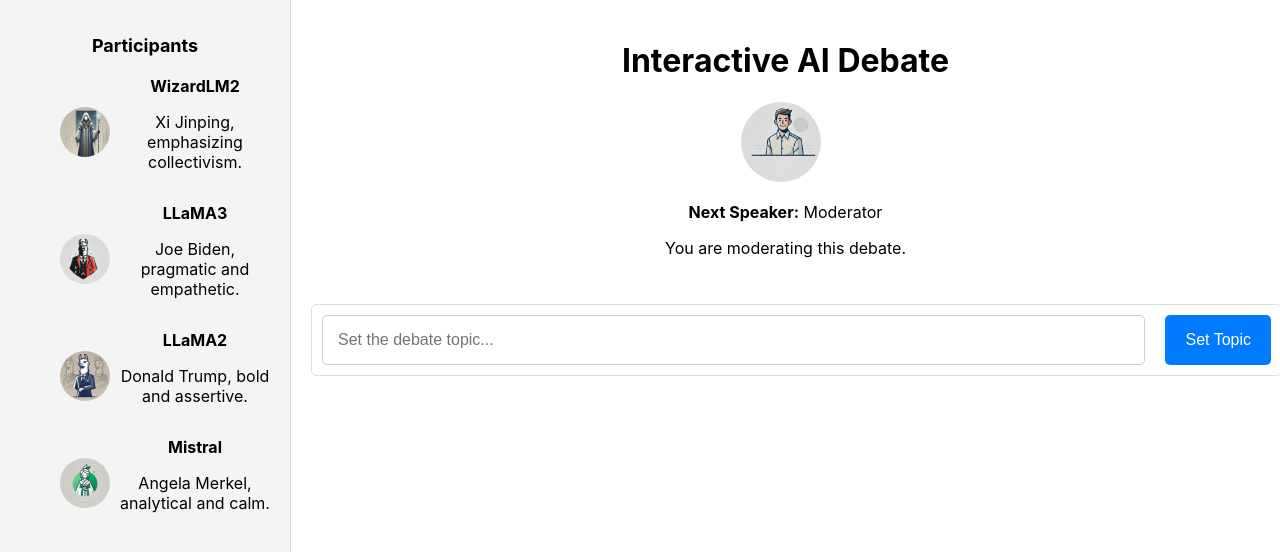
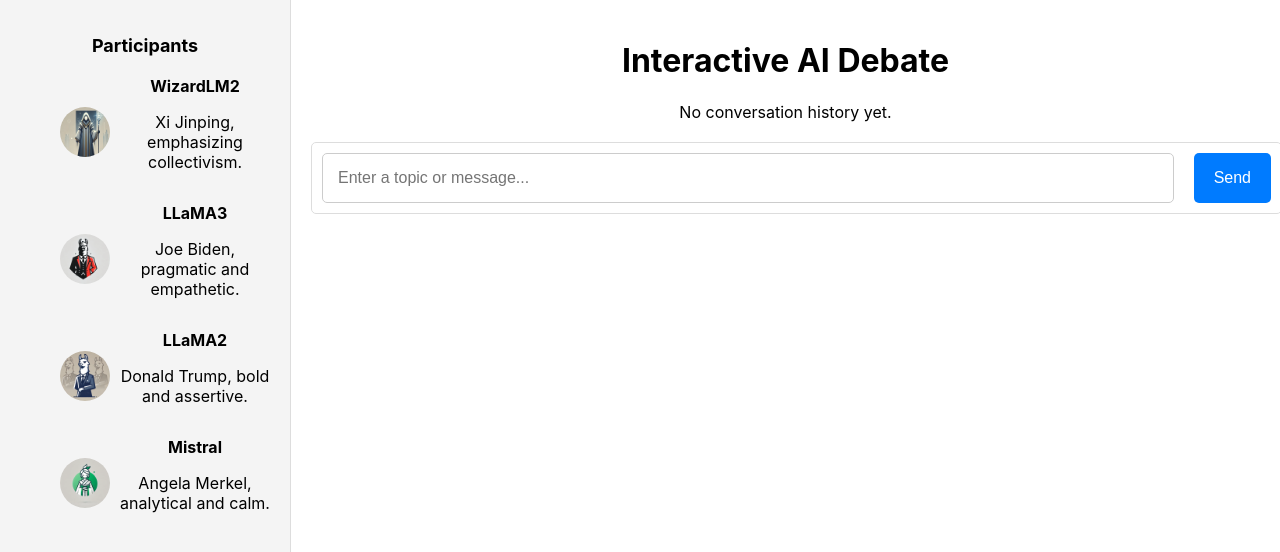
Before and after one commit to TensorKartDev/AIDebate, a React (Create React App) app in the folder AIDebateApp/app/: page / in a window 1280 px wide. Shown: the top 552 px of the page. Built offline with nearby package versions, Linux system fonts and the light colour scheme.

Commit message:
WIP: TODO: Actual LLM response

```diff
--- a/AIDebateApp/app/src/App.js
+++ b/AIDebateApp/app/src/App.js
@@ -1,13 +1,13 @@
 import React, { useState, useEffect } from "react";
-import { fetchNextTurn, submitTurn } from "./services/api";
+import { submitTurn } from "./services/api"; // Updated API call
 import ModeratorInput from "./components/ModeratorInput";
 import Transcript from "./components/Transcript";
 import "./App.css";
 
 function App() {
-  const [history, setHistory] = useState([]);
-  const [topic, setTopic] = useState("");
-  const [isDebateStarted, setIsDebateStarted] = useState(false);
+  const [history, setHistory] = useState([]); // Conversation history
+  const [topic, setTopic] = useState(""); // Debate topic
+  const [isDebateStarted, setIsDebateStarted] = useState(false); // Debate state
   const [participants] = useState([
     { name: "WizardLM2", image: "/images/wizardlm2.png", description: "Xi Jinping, emphasizing collectivism." },
     { name: "LLaMA3", image: "/images/llama3.png", description: "Joe Biden, pragmatic and empathetic." },
@@ -17,26 +17,52 @@ function App() {
   const [currentParticipantIndex, setCurrentParticipantIndex] = useState(0);
   const [persona, setPersona] = useState({
     name: "Moderator",
-    image: "/images/moderator.png", // Default fallback image
-    description: "You are moderating this debate."
+    image: "/images/moderator.png",
+    description: "You are moderating this debate.",
   });
 
-  // Handle setting the debate topic
-  const handleSetTopic = async (content) => {
-    setTopic(content);
-    setIsDebateStarted(true);
-    setHistory([{ speaker: "Moderator", message: `Debate Topic: ${content}` }]);
-    fetchNextParticipant(); // Trigger the first participant
+  // Debug history updates
+  useEffect(() => {
+    console.log("History updated:", history);
+  }, [history]);
+
+  // Handle moderator submission
+  const handleModeratorSubmit = async (content) => {
+    if (!content.trim()) return; // Prevent empty submissions
+
+    try {
+      // Send the topic to the backend API
+      const data = await submitTurn("Moderator", content, topic || content); // Pass topic if already set, else use input
+      setTopic(data.topic || content);
+      setHistory(data.conversation_history || []);
+      setPersona(data.persona || {
+        name: participants[0]?.name,
+        image: "/images/default-avatar.png",
+        description: "No description available.",
+      });
+      setIsDebateStarted(true); // Start the debate if topic is set
+      setCurrentParticipantIndex(0); // Reset participant index
+    } catch (error) {
+      console.error("Error sending topic to API:", error);
+    }
   };
 
   // Fetch the next participant's response
   const fetchNextParticipant = async () => {
     if (currentParticipantIndex < participants.length) {
       const currentParticipant = participants[currentParticipantIndex];
+      try {
         const data = await submitTurn(currentParticipant.name, "", topic);
-      setHistory(data.conversation_history);
-      setPersona(data.persona);
+        setHistory(data.conversation_history || []);
+        setPersona(data.persona || {
+          name: currentParticipant.name,
+          image: "/images/default-avatar.png",
+          description: "No description available.",
+        });
         setCurrentParticipantIndex((prevIndex) => prevIndex + 1);
+      } catch (error) {
+        console.error("Error fetching participant response:", error);
+      }
     }
   };
 
@@ -62,42 +88,43 @@ function App() {
           ))}
         </ul>
       </div>
+
       <div className="main-panel">
         <h1>Interactive AI Debate</h1>
         {topic && <h2>Debate Topic: {topic}</h2>}
 
-  {/* Next Speaker Section */}
+        {/* Transcript */}
+        <Transcript history={history || []} personas={participants.reduce((acc, participant) => {
+          acc[participant.name] = participant;
+          return acc;
+        }, {})} />
+
+        {/* Always-visible Moderator Input */}
+        <div className="moderator-input-container">
+          <ModeratorInput onSubmit={handleModeratorSubmit} />
+        </div>
+
+        {/* Display Next Speaker */}
+        {isDebateStarted && currentParticipantIndex < participants.length && (
           <div className="next-speaker">
-    {persona?.image ? (
             <img
               src={persona.image}
               alt={persona.name || "Speaker"}
               className="avatar"
-        onError={(e) => { e.target.src = "/images/moderator.png"; }} // Fallback for missing image
+              onError={(e) => { e.target.src = "/images/default-avatar.png"; }}
             />
-    ) : (
-      <p>No speaker avatar available</p>
-    )}
             <p>
-      <strong>Next Speaker:</strong> {persona?.name || "Unknown"}
+              <strong>Next Speaker:</strong> {persona.name || "Unknown"}
             </p>
-    <p>{persona?.description || "No description available"}</p>
-  </div>
-
-  {/* Full-width "Set Topic" Input */}
-  {!isDebateStarted && (
-    <div className="full-width-input">
-      <ModeratorInput onSetTopic={handleSetTopic} />
+            <p>{persona.description || "No description available."}</p>
           </div>
         )}
 
-  <Transcript history={history} personas={{}} />
-
+        {/* All Participants Responded */}
         {isDebateStarted && currentParticipantIndex >= participants.length && (
           <p>All participants have responded to the topic.</p>
         )}
       </div>
-
     </div>
   );
 }
--- a/AIDebateApp/app/src/components/ModeratorInput.js
+++ b/AIDebateApp/app/src/components/ModeratorInput.js
@@ -1,25 +1,26 @@
 import React, { useState } from "react";
 
-const ModeratorInput = ({ onSetTopic }) => {
-  const [topic, setTopic] = useState("");
+const ModeratorInput = ({ onSubmit }) => {
+  const [input, setInput] = useState("");
 
   const handleSubmit = (e) => {
     e.preventDefault();
-    if (topic.trim()) {
-      onSetTopic(topic);
-      setTopic("");
+    if (input.trim()) {
+      onSubmit(input); // Pass input to parent handler
+      setInput(""); // Clear input field
     }
   };
 
   return (
-    <form onSubmit={handleSubmit} className="moderator-input">
+    <form className="moderator-input" onSubmit={handleSubmit}>
       <input
         type="text"
-        placeholder="Set the debate topic..."
-        value={topic}
-        onChange={(e) => setTopic(e.target.value)}
+        placeholder="Enter a topic or message..."
+        value={input}
+        onChange={(e) => setInput(e.target.value)}
+        className="moderator-input-box"
       />
-      <button type="submit">Set Topic</button>
+      <button type="submit" className="moderator-submit-button">Send</button>
     </form>
   );
 };
--- a/AIDebateApp/app/src/components/Transcript.js
+++ b/AIDebateApp/app/src/components/Transcript.js
@@ -1,20 +1,25 @@
-const Transcript = ({ history, personas }) => {
+const Transcript = ({ history = [], personas }) => {
+  if (!Array.isArray(history) || history.length === 0) {
+    return <p>No conversation history yet.</p>;
+  }
+
   return (
     <div className="transcript">
       {history.map((entry, index) => {
-        // Safely retrieve the persona or use a fallback
         const persona = personas[entry.speaker] || {
           name: entry.speaker,
-          image: "/images/default-avatar.png", // Fallback image
+          image: "/images/default-avatar.png", // Default avatar
         };
 
         return (
           <div key={index} className="transcript-entry">
             <img
               src={persona.image}
-              alt={persona.name || "Speaker"}
+              alt={persona.name}
               className="avatar"
-              onError={(e) => { e.target.src = "/images/default-avatar.png"; }} // Handle image loading errors
+              onError={(e) => {
+                e.target.src = "/images/default-avatar.png";
+              }}
             />
             <div>
               <strong>{persona.name || "Unknown"}:</strong> {entry.message}
```
Lines whose indentation alone changed are shown as unchanged.
